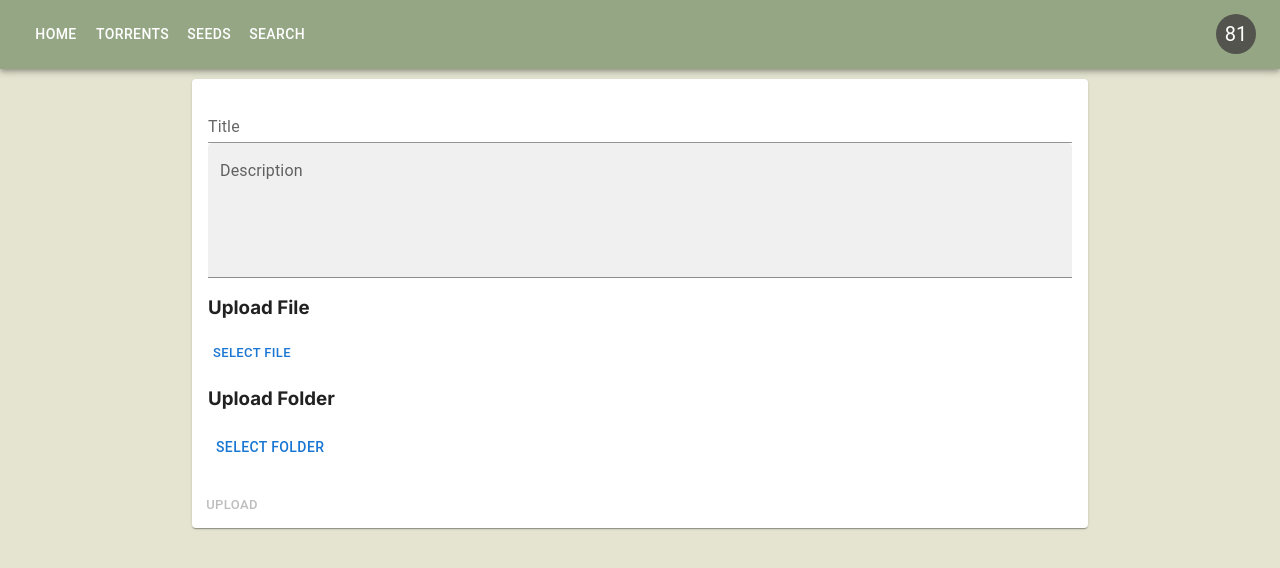
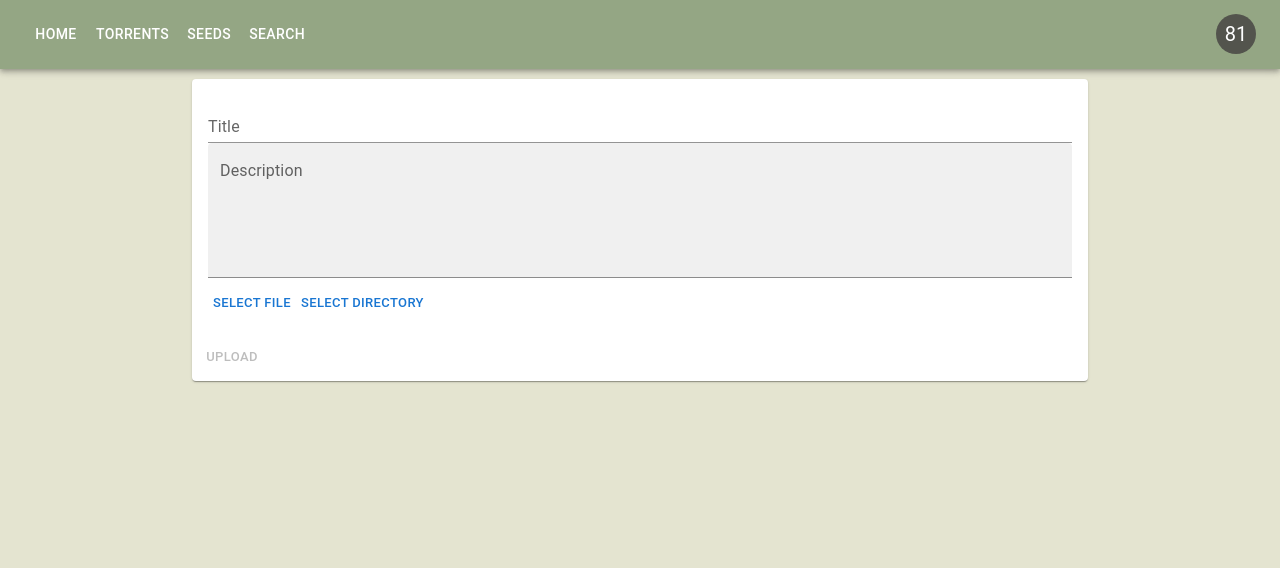
Before and after one commit to PitcairnHotdog/wbittorrent, a Next.js app in the folder frontend/: page /Torrents in a window 1280 px wide. Shown: the top 568 px of the page. Built offline with nearby package versions, Linux system fonts and the light colour scheme; what peerjs would draw is missing.

Commit message:
Added torrent id display upon successful upload.

```diff
--- a/frontend/app/components/FileUploadContainer.js
+++ b/frontend/app/components/FileUploadContainer.js
@@ -1,6 +1,5 @@
 'use client'
-import * as React from 'react';
-import { useState, useContext, useRef } from "react"
+import React, { useState, useContext, useRef } from "react";
 import Box from '@mui/material/Box';
 import Card from '@mui/material/Card';
 import CardActions from '@mui/material/CardActions';
@@ -8,39 +7,33 @@ import CardContent from '@mui/material/CardContent';
 import Button from '@mui/material/Button';
 import Typography from '@mui/material/Typography';
 import TextField from '@mui/material/TextField';
-import "./FileUploadContainer.css"
+import "./FileUploadContainer.css";
 import PeerContext from '@/app/components/PeerContext';
-
-const bull = (
-  <Box
-    component="span"
-    sx={{ display: 'inline-block',
-          mx: '2px',
-          transform: 'scale(0.8)' }}
-  >
-    •
-  </Box>
-);
 
 export default function FileUploadContainer() {
     const { generateTorrent } = useContext(PeerContext);
-    const [file, setFile] = useState(null);
+    const [files, setFiles] = useState(null); // Use this for both single and multiple files
     const [title, setTitle] = useState("");
     const [description, setDescription] = useState("");
-    const inputRef = useRef();
-    const multiInputRef = useRef();
-    const handleDragOver = (e) =>{
-        e.preventDefault();
-    }
-    const handleDrop = (e) =>{
-        e.preventDefault();
-        setFile(e.dataTransfer.files[0]);
-    }
+    const [torrentId, setTorrentId] = useState(""); // To store the torrent ID after upload
+    const directoryInputRef = useRef(); // Reference for directory input
+    const fileInputRef = useRef(); // Reference for single file input
+
+    const handleUpload = () => {
+        // Assuming generateTorrent can handle both single and multiple files the same way
+        generateTorrent(title, description, files, setTorrentId);
+    };
+
     return (
         <Card sx={{ minWidth: 275, width: "70%"}}>
             <CardContent>
                 <div className='textinput-container'>
-            <TextField id="file-name" label="Title" variant="standard" value={title} onChange={(e) => setTitle(e.target.value)} />
+                    <TextField
+                        id="file-name"
+                        label="Title"
+                        variant="standard"
+                        value={title}
+                        onChange={(e) => setTitle(e.target.value)} />
                     <TextField
                         id="file-description"
                         label="Description"
@@ -51,38 +44,53 @@ export default function FileUploadContainer() {
                         onChange={(e) => setDescription(e.target.value)}
                     />
                 </div>
+                {/* Single file upload input */}
                 <input
                     name="file"
                     type="file"
                     className='file'
                     id="file-input"
-            onChange={(e) => setFile(e.target.files)}
+                    onChange={(e) => setFiles(e.target.files)} // Adapted for single or multiple files
+                    hidden
+                    ref={fileInputRef}
+                />
+                <Button size="small" onClick={() => fileInputRef.current.click()}>Select File</Button>
+                {/* Directory upload input */}
+                <input
+                    name="directory"
+                    type="file"
+                    className='file'
+                    id="directory-input"
+                    onChange={(e) => setFiles(e.target.files)}
                     hidden
                     webkitdirectory="true"
-            ref={inputRef}
+                    multiple // Allows multiple file selection
+                    ref={directoryInputRef}
                 />
-        <h3>Upload File</h3>
-        <input
-            name="file"
-            type="file"
-            id="filepicker"
-            webkitdirectory multiple
-            onChange={(e) => setFile(e.target.files)}
-            hidden
-            ref={multiInputRef}
-        />
-        <Button size="small" onClick={ () => multiInputRef.current.click()}>Select File</Button>
-        <h3>Upload Folder</h3>
-        <Button onClick={ () => inputRef.current.click()}>Select Folder</Button>
-        {file && file.length > 0 && Array.from(file).map((file, i) => (
-          <p key={i}>{file.name}</p>
+                <Button size="small" onClick={() => directoryInputRef.current.click()}>Select Directory</Button>
+                {files && files.length > 0 && (
+                    <Box sx={{ mt: 2 }}>
+                        <Typography variant="subtitle1">Selected Files:</Typography>
+                        {Array.from(files).map((file, i) => (
+                            <Typography key={i}>{file.name}</Typography>
                         ))}
-        {!file || file.length === 0 && (<p>no file selected</p>)}
+                    </Box>
+                )}
             </CardContent>
-
             <CardActions>
-        <Button size="small" disabled={!file || file.length === 0 || !title} onClick={() => generateTorrent(title, description, file)}>Upload</Button>
+                <Button
+                    size="small"
+                    disabled={!files || files.length === 0 || !title}
+                    onClick={handleUpload}
+                >
+                    Upload
+                </Button>
             </CardActions>
+            {torrentId && (
+                <CardContent>
+                    <Typography>Torrent ID: {torrentId}</Typography>
+                </CardContent>
+            )}
         </Card>
     );
 }
--- a/frontend/app/components/PeerProvider.js
+++ b/frontend/app/components/PeerProvider.js
@@ -123,20 +123,19 @@ const getFileHash = (file) =>
 
   const createTorrent = (title, description, files) =>
     Promise.all(files.map(file =>
-    getFileHash(file).then((hash) =>
-      ({
+      getFileHash(file).then(hash => ({
         hash,
         lastModified: file.lastModified,
         name: file.name,
         size: file.size,
         type: file.type,
         path: file.webkitRelativePath.split('/')
-      })
-    )
-  )).then((directory) =>
-    uploadDirectory(title, description, directory).then((id) => {
+      }))
+    )).then(directory =>
+      uploadDirectory(title, description, directory).then(id => {
         torrentsInfo.set(id, {title, description, directory});
-      console.info(torrentsInfo);
+        console.info(torrentsInfo); // Keep the logging
+        return id; // Ensure we return the id for further use
       })
     );
 
@@ -207,15 +206,20 @@ const handleSend = (info, data) => {
 }
 
 // Initialize user Torrent
-const generateTorrent = (title, description, _files) => {
+const generateTorrent = (title, description, _files, onTorrentCreated) => {
   if (!_files || _files.length === 0) return;
   const files = Array.from(_files);
-  console.log(files);
-  console.log(fileStorage);
-  if (files && files.length >= 0) {
+  console.log(files); // Keep the original console.log
+  // Assume fileStorage is available in this scope
+  console.log(fileStorage); // Keep the original console.log
+
   createTorrent(title, description, files)
-      .then(() => updateFilesMap(userId));
+    .then(torrentId => {
+      updateFilesMap(userId); // Update based on your existing logic
+      if (onTorrentCreated) {
+        onTorrentCreated(torrentId); // Call the callback with the torrent ID
       }
+    });
 }
 
 const downloadTorrent = (id) =>
```
Also changed, not shown: frontend/app/Seeds/[SeedId]/page.js (indentation only). Lines whose indentation alone changed are shown as unchanged.
